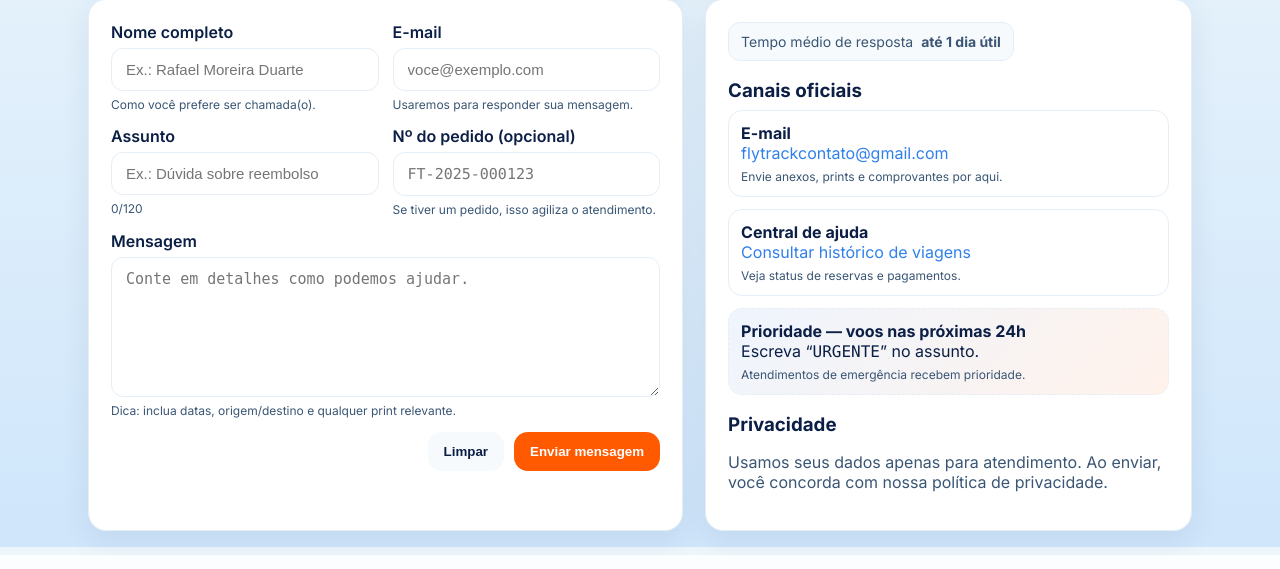
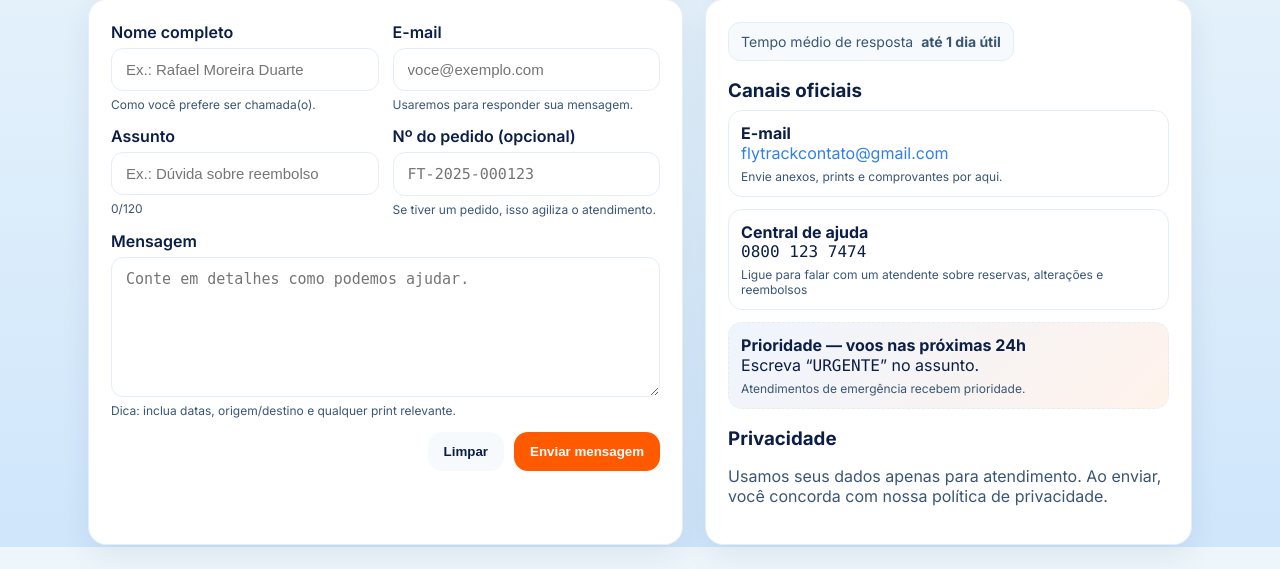
Before and after one commit to mariausp/flytrack-projeto, a Django app: page /contato/ in a window 1280 px wide. Shown: the part 253-822 px from the top of the page. Run offline with Django 5.2, Linux system fonts and the light colour scheme; some libraries are stand-ins or nearby versions.

Commit message:
Ajusta página de contato e adiciona telefone na central de ajuda

```diff
--- a/core/templates/contato.html
+++ b/core/templates/contato.html
@@ -1,11 +1,13 @@
 {% load static %}
-<link rel="icon" type="image/png" href="{% static 'core/img/favicon.png' %}">
-<link rel="shortcut icon" href="{% static 'core/img/favicon.png' %}">
+<!doctype html>
 <html lang="pt-BR">
 <head>
   <meta charset="utf-8"/>
   <meta name="viewport" content="width=device-width, initial-scale=1"/>
   <title>Contato — Fly Track</title>
+
+  <link rel="icon" type="image/png" href="{% static 'core/img/favicon.png' %}">
+  <link rel="shortcut icon" href="{% static 'core/img/favicon.png' %}">
 
   <link rel="preconnect" href="https://fonts.googleapis.com">
   <link rel="preconnect" href="https://fonts.gstatic.com" crossorigin>
@@ -154,19 +156,22 @@
 
         <h2 id="contato-title" class="visually-hidden" style="position:absolute;left:-9999px">Formulário de contato</h2>
 
-        <form method="post" action="{% url 'core:contato' %}" novalidate>
+        <!-- sem novalidate, para usar a validação HTML5 -->
+        <form method="post" action="{% url 'core:contato' %}">
           {% csrf_token %}
 
           <div class="row">
             <div class="field">
               <label for="id_nome">Nome completo</label>
-              <input id="id_nome" name="nome" type="text" autocomplete="name" required placeholder="Ex.: Rafael Moreira Duarte">
+              <input id="id_nome" name="nome" type="text" autocomplete="name"
+                     required placeholder="Ex.: Rafael Moreira Duarte">
               <div class="help">Como você prefere ser chamada(o).</div>
             </div>
 
             <div class="field">
               <label for="id_email">E-mail</label>
-              <input id="id_email" name="email" type="email" autocomplete="email" required placeholder="voce@exemplo.com">
+              <input id="id_email" name="email" type="email" autocomplete="email"
+                     required placeholder="voce@exemplo.com">
               <div class="help">Usaremos para responder sua mensagem.</div>
             </div>
           </div>
@@ -174,20 +179,23 @@
           <div class="row">
             <div class="field">
               <label for="id_assunto">Assunto</label>
-              <input id="id_assunto" name="assunto" type="text" maxlength="120" required placeholder="Ex.: Dúvida sobre reembolso">
+              <input id="id_assunto" name="assunto" type="text" maxlength="120"
+                     required placeholder="Ex.: Dúvida sobre reembolso">
               <div class="help"><span id="assuntoCount">0</span>/120</div>
             </div>
 
             <div class="field">
               <label for="id_pedido">Nº do pedido (opcional)</label>
-              <input id="id_pedido" name="pedido" type="text" inputmode="numeric" class="mono" placeholder="FT-2025-000123">
+              <input id="id_pedido" name="pedido" type="text" inputmode="numeric"
+                     class="mono" placeholder="FT-2025-000123">
               <div class="help">Se tiver um pedido, isso agiliza o atendimento.</div>
             </div>
           </div>
 
           <div class="field">
             <label for="id_msg">Mensagem</label>
-            <textarea id="id_msg" name="mensagem" required placeholder="Conte em detalhes como podemos ajudar."></textarea>
+            <textarea id="id_msg" name="mensagem" required
+                      placeholder="Conte em detalhes como podemos ajudar."></textarea>
             <div class="help">Dica: inclua datas, origem/destino e qualquer print relevante.</div>
           </div>
 
@@ -216,10 +224,13 @@
           <li class="item">
             <div>
               <b>Central de ajuda</b>
-              <div><a href="{% url 'core:historico' %}">Consultar histórico de viagens</a></div>
-              <div class="help">Veja status de reservas e pagamentos.</div>
+              <div class="mono">0800 123 7474</div>
+              <div class="help">
+                Ligue para falar com um atendente sobre reservas, alterações e reembolsos
+              </div>
             </div>
           </li>
+
           <li class="item cta-card">
             <div>
               <b>Prioridade — voos nas próximas 24h</b>
@@ -240,10 +251,12 @@
     const assunto = document.getElementById('id_assunto');
     const assuntoCount = document.getElementById('assuntoCount');
     if (assunto && assuntoCount){
-      const update = ()=> assunto.value.length > 120
-        ? assuntoCount.textContent = '120'
-        : assuntoCount.textContent = assunto.value.length;
-      assunto.addEventListener('input', update); update();
+      const update = () => {
+        const len = assunto.value.length;
+        assuntoCount.textContent = len > 120 ? '120' : len;
+      };
+      assunto.addEventListener('input', update);
+      update();
     }
   </script>
 </body>
```
